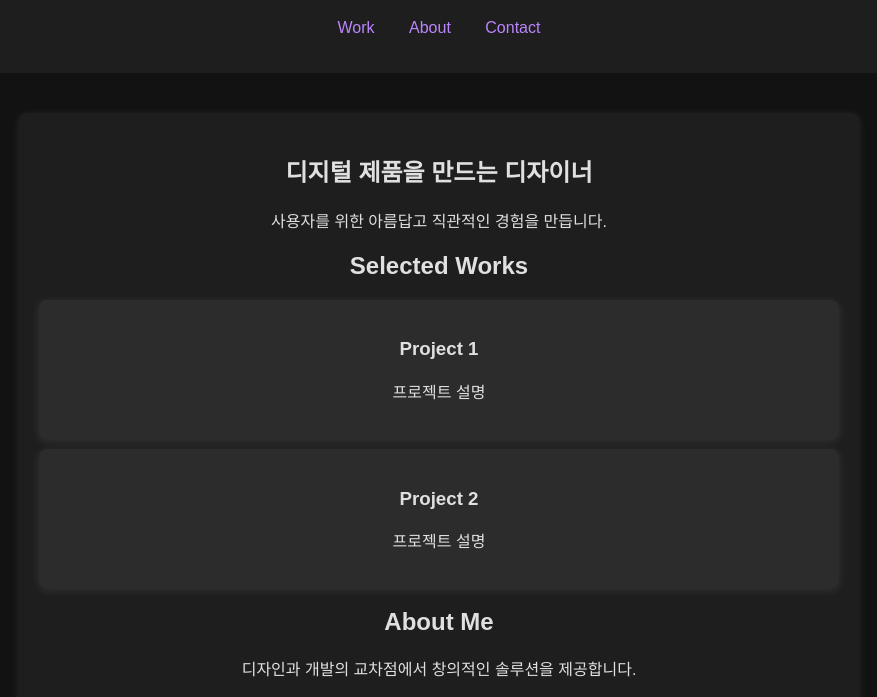
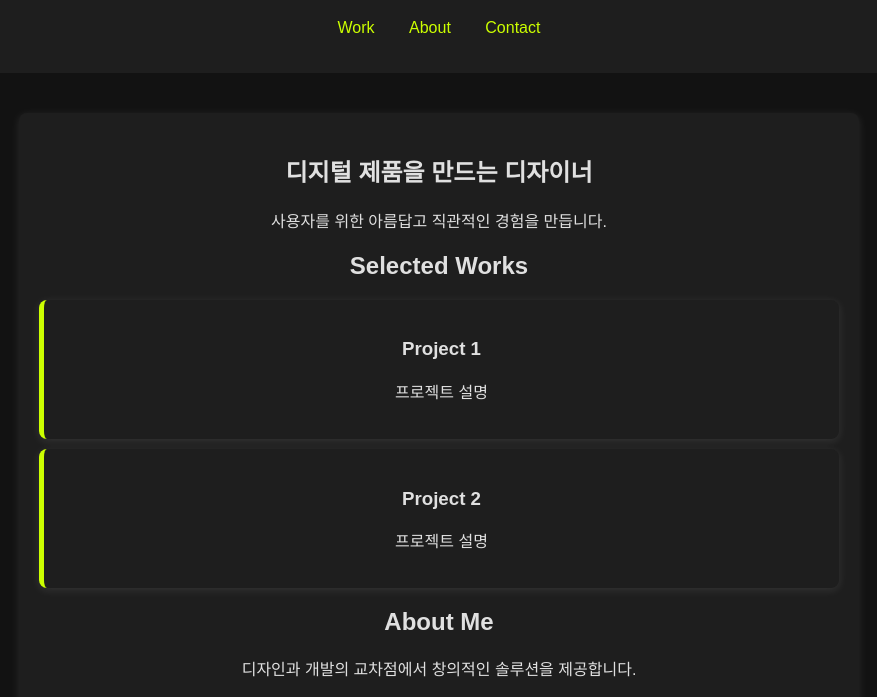
Before and after one commit to binfdesign/portfolio, a plain HTML site: page index.html in a window 1280 px wide. Shown: the part 81-778 px from the top of the page, without its empty margins (201-1078 px from the left). Drawn offline with Linux system fonts and the light colour scheme; a web font is replaced by a local one.

Commit message:
Update styles.css

```diff
--- a/styles.css
+++ b/styles.css
@@ -26,7 +26,7 @@ nav ul li {
 
 a {
     text-decoration: none;
-    color: #bb86fc; /* 밝은 보라색 링크 */
+    color: #ccff00; /* 형광 연두색 링크 */
 }
 
 a:hover {
@@ -43,11 +43,12 @@ main {
 }
 
 .project {
-    background: #2c2c2c; /* 프로젝트 카드 배경 */
+    background: #1e1e1e; /* 프로젝트 카드 배경을 섹션 배경과 동일하게 설정 */
     padding: 20px;
     margin: 10px 0;
     border-radius: 8px;
     box-shadow: 0 2px 10px rgba(255, 255, 255, 0.1);
+    border-left: 5px solid #ccff00; /* 형광색 포인트 */
 }
 
 footer {
```
